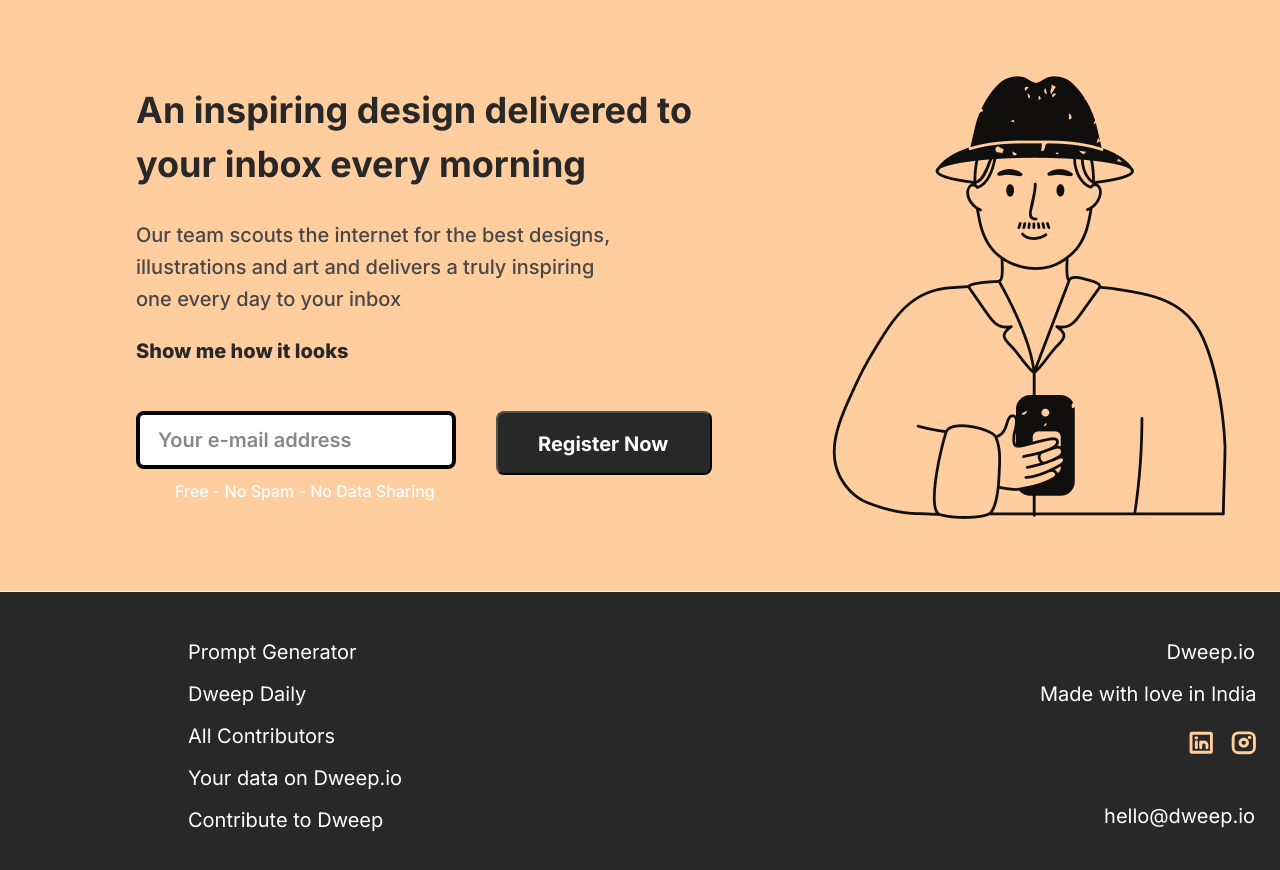
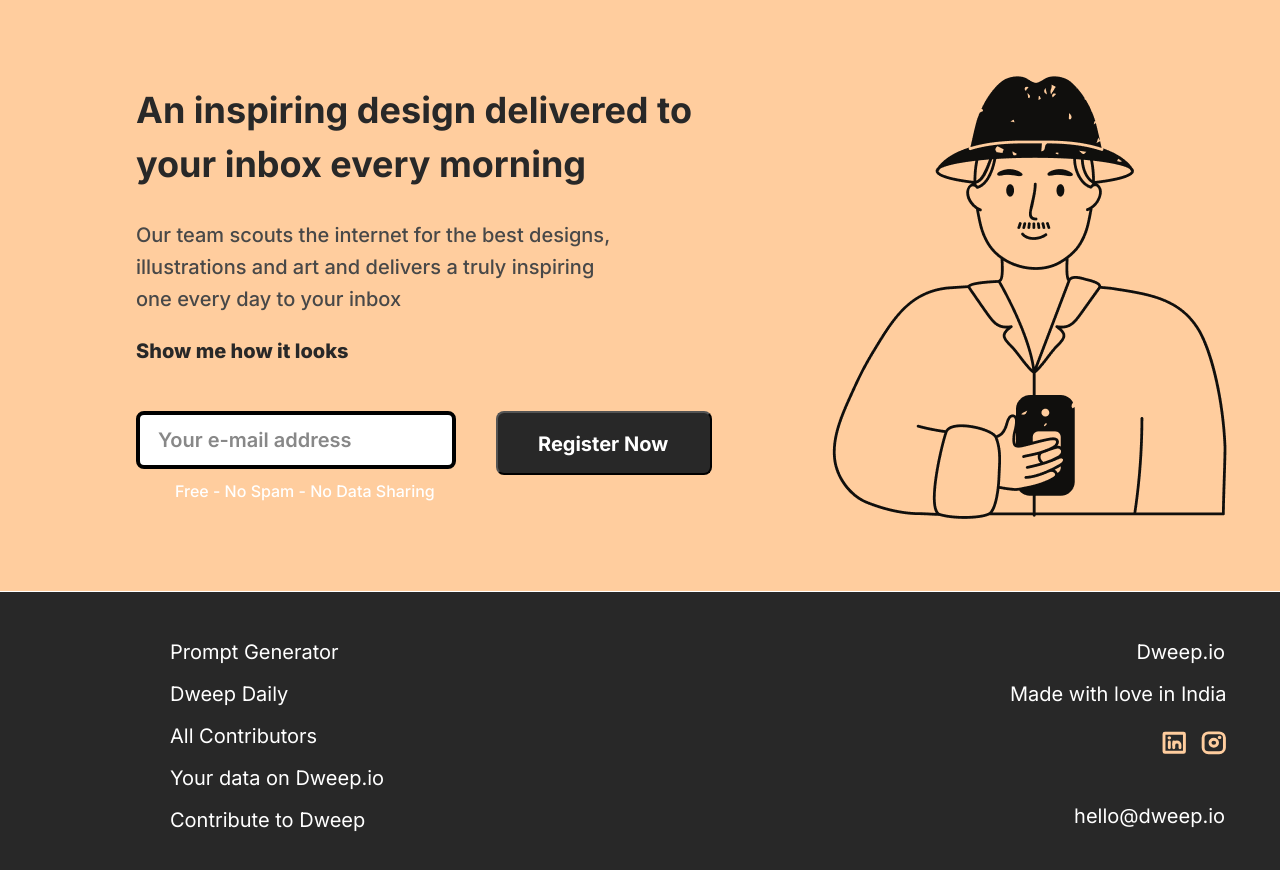
Before and after one commit to abineshkumar94/HTML-CSS-project-01, a plain HTML site: page index.html in a window 1280 px wide. Shown: the top 870 px of the page. Drawn offline with Linux system fonts and the light colour scheme.

Commit message:
alignment-change

```diff
--- a/styles.css
+++ b/styles.css
@@ -204,7 +204,7 @@ color: #282828;
     position: absolute;
     width: 216px;
     height: 36px;
-    left: 148px;
+    left: 130px;
     top: 620px;
   }
 
@@ -242,7 +242,7 @@ color: #282828;
     position: absolute;
     width: 148px;
     height: 36px;
-    left: 1000px;
+    left: 970px;
     top: 620px;
   }
 
@@ -273,7 +273,7 @@ color: #282828;
 position: absolute;
 height: 27.42px;
 width: 29.41px;
-left: 1228.59px;
+left: 1198.59px;
 top: 728.58px;
 border-radius: 0px;
 }
@@ -282,6 +282,6 @@ border-radius: 0px;
   position: absolute;
   width: 29.41px;
   height: 27.42px;
-  left: 1187px;
+  left: 1160px;
   top: 728.58px;
 }
```
